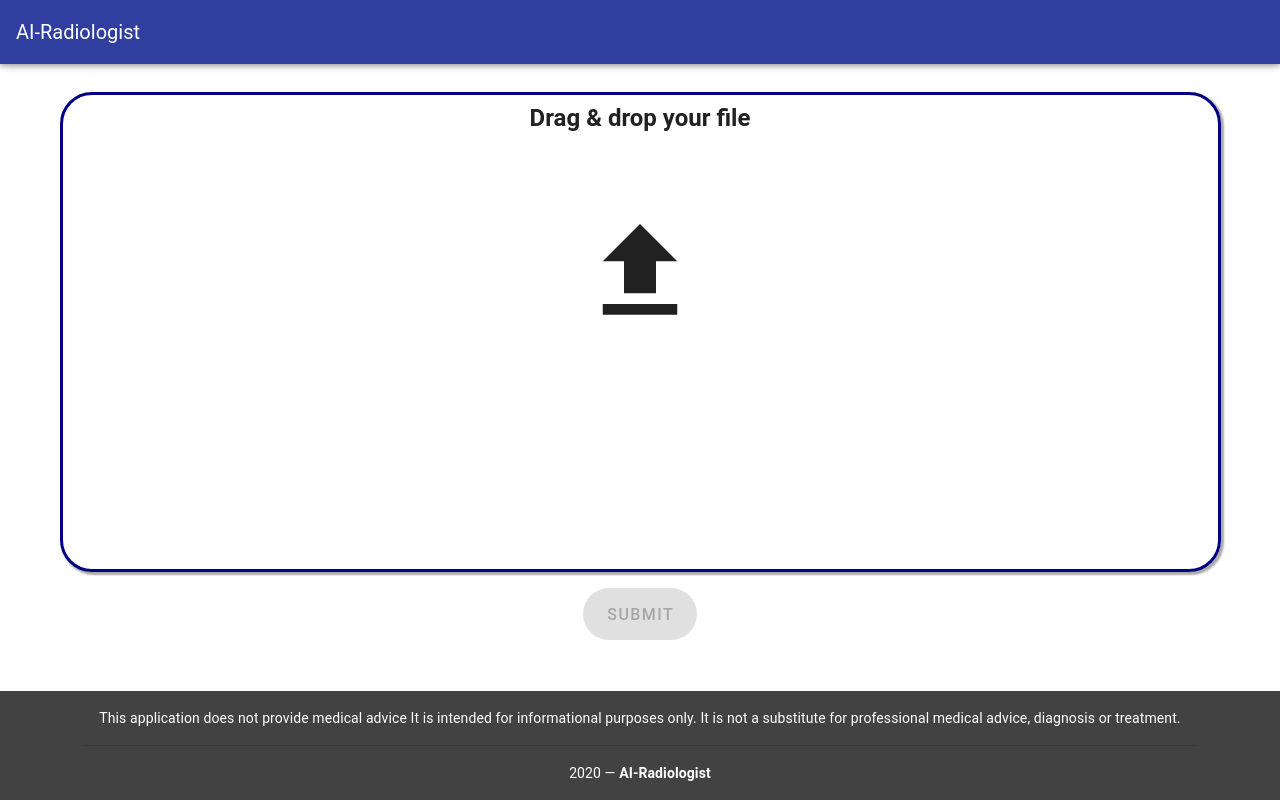
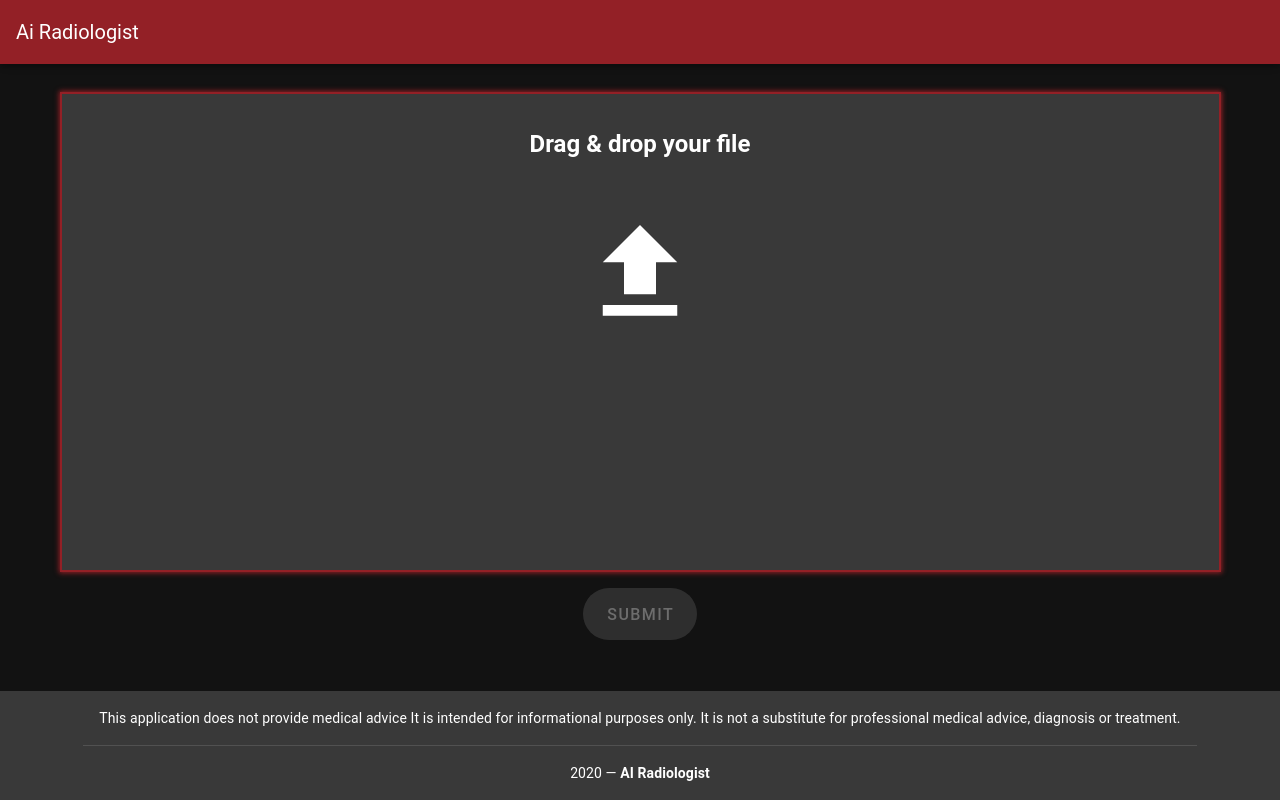
Before and after one commit to xeronms/AI-Radiologist, a Vue app in the folder vue-client/: page / in a window 1280 px wide. Built offline with nearby package versions, Linux system fonts and the light colour scheme; a small style sheet from the web is missing.

Commit message:
styles, color pallet, score display changes

```diff
--- a/vue-client/src/assets/main.css
+++ b/vue-client/src/assets/main.css
@@ -1,15 +1,25 @@
-
+.logo {
+    align-items: center;
+    text-align: center !important;
+    font: Roboto;
+}
 .content-panel {
-    border-radius: 2em;
-    border: solid 3px navy;
-    box-shadow: 2px 2px 2px 1px #aaa;
+    border: solid 2px #932026;
     margin: 1em auto;
 
+    -webkit-box-shadow: 0px 0px 5px 1px #932026;
+    -moz-box-shadow: 0px 0px 5px 1px #932026;
+    box-shadow: 0px 0px 5px 1px #932026;
+
     position: relative;
-    padding: 5px;
+    padding: 2em;
+    background-color: #393939;
 }
 
 .image-preview {
-    border-radius: 2em;
     max-height: 70vh;
 }
+
+.try-again-btn{
+    margin-top: 1em;
+}
--- a/vue-client/src/components/AnalysisSummary.vue
+++ b/vue-client/src/components/AnalysisSummary.vue
@@ -13,7 +13,7 @@
             <h1 class='primary--text'>{{scoreMessage}}%</h1>
             <h2>{{ scoreDescription }}</h2>
 
-            <v-btn v-on:click='$emit("restart")'
+            <v-btn class='try-again-btn' v-on:click='$emit("restart")'
                     color='primary' rounded>
                 Try with another picture
             </v-btn>
@@ -54,33 +54,40 @@ export default {
         computeScore: async function() {
             // Use imageData.
             console.dir(this.imageData);
-
-            // var rgb = [[]];
-            // for (var i=0; i < this.imageData.lenght; i+4){
-            //     rgb.push([this.imageData[i],
-            //                 this.imageData[i+1],
-            //                 this.imageData[i+2]]);
-            // }
-
             const MODEL_PATH ='http://localhost:8080/model/model.json'
 
             console.log('Loading model...');
             let model = await tf.loadLayersModel(MODEL_PATH);
             console.log('Model loaded.');
+
+            // const testTensor = new tf.zeros([1,224,224,3]);
+            // const predictionTest = model.predict(testTensor, {batch_size: 1});
+            // console.log(predictionTest.toFloat());
+
             const imageTensor3d = tf.browser
                                     .fromPixels(this.imageData, 3)
                                     .resizeBilinear([224, 224])
+                                    // .reshape([1,224,224,3])
                                     .cast('float32')
                                     .div(tf.scalar(255));
+            console.dir(imageTensor3d);
+
             const imageTensor4d = tf.tensor4d(Array.from(imageTensor3d.dataSync()),[1,224,224,3]);
-
-            console.dir(imageTensor3d);
-            console.dir(imageTensor4d);
+            // const zeroTensor = new tf.tensor1d([1,224,224,3]);
+            // console.dir(zeroTensor);
+            // const imageTensor4d = tf.stack([imageTensor3d, zeroTensor]);
+            // // dispose
+            // imageTensor3d.dispose();
+            // console.dir(imageTensor4d);
             const prediction = model.predict(imageTensor4d, {batch_size: 1});
 
-            console.log("prediction.print()");
+            // console.dir(prediction);
+            // console.log(prediction.arraySync());
+            // console.log(prediction.data());
+            // console.log(prediction.toFloat());
+
+            console.log("Prediction printed:");
             prediction.print();
-            console.log("tostring: \n"+prediction.toString());
             console.log("argMax():");
             prediction.argMax().print();
             //prediction.argMax().dataSync()[0];
@@ -89,8 +96,11 @@ export default {
             const score = prediction.toString().match(reg)[0];
             console.log(score);
             this.scoreMessage = `${score * 100}`;
-            // this.scoreMessage = `${Math.round(score * 100)}`;
+            this.scoreMessage = `${Math.round(score * 100)}`;
             this.getScoreDescription(score);
+
+            // dispose
+            imageTensor3d.dispose();
         },
         getScoreDescription(score) {
             if (score < 0.4)  return 'It probably isn\'t COVID-19-related.';
--- a/vue-client/src/components/Footer.vue
+++ b/vue-client/src/components/Footer.vue
@@ -9,7 +9,7 @@
       <v-divider></v-divider>
 
       <v-card-text class="white--text">
-        {{ new Date().getFullYear() }} — <strong>AI-Radiologist</strong>
+        {{ new Date().getFullYear() }} — <strong>AI Radiologist</strong>
       </v-card-text>
     </v-card>
   </v-footer>
--- a/vue-client/src/components/NavBar.vue
+++ b/vue-client/src/components/NavBar.vue
@@ -4,8 +4,8 @@
       color="primary"
       dark
     >
-      <div class="d-flex align-center">
-        <v-toolbar-title>AI-Radiologist</v-toolbar-title>
+      <div class="d-flex justify-center">
+        <v-toolbar-title class="logo text-center">Ai Radiologist</v-toolbar-title>
       </div>
     </v-app-bar>
 </template>
--- a/vue-client/src/plugins/vuetify.js
+++ b/vue-client/src/plugins/vuetify.js
@@ -1,17 +1,19 @@
 import Vue from 'vue';
 import Vuetify from 'vuetify/lib';
 import colors from 'vuetify/lib/util/colors';
-
-const lightColorPalette = {
-    primary: colors.indigo.darken2
-};
 
 Vue.use(Vuetify);
 
 export default new Vuetify({
     theme: {
+        dark: true,
         themes: {
-            light: lightColorPalette
-        }
-    }
+          dark: {
+            primary: '#932026', //red
+            secondary: '#393939', //dark-gray
+            accent: colors.shades.white,
+            error: colors.red.accent3,
+          },
+        },
+      },
 });
```
